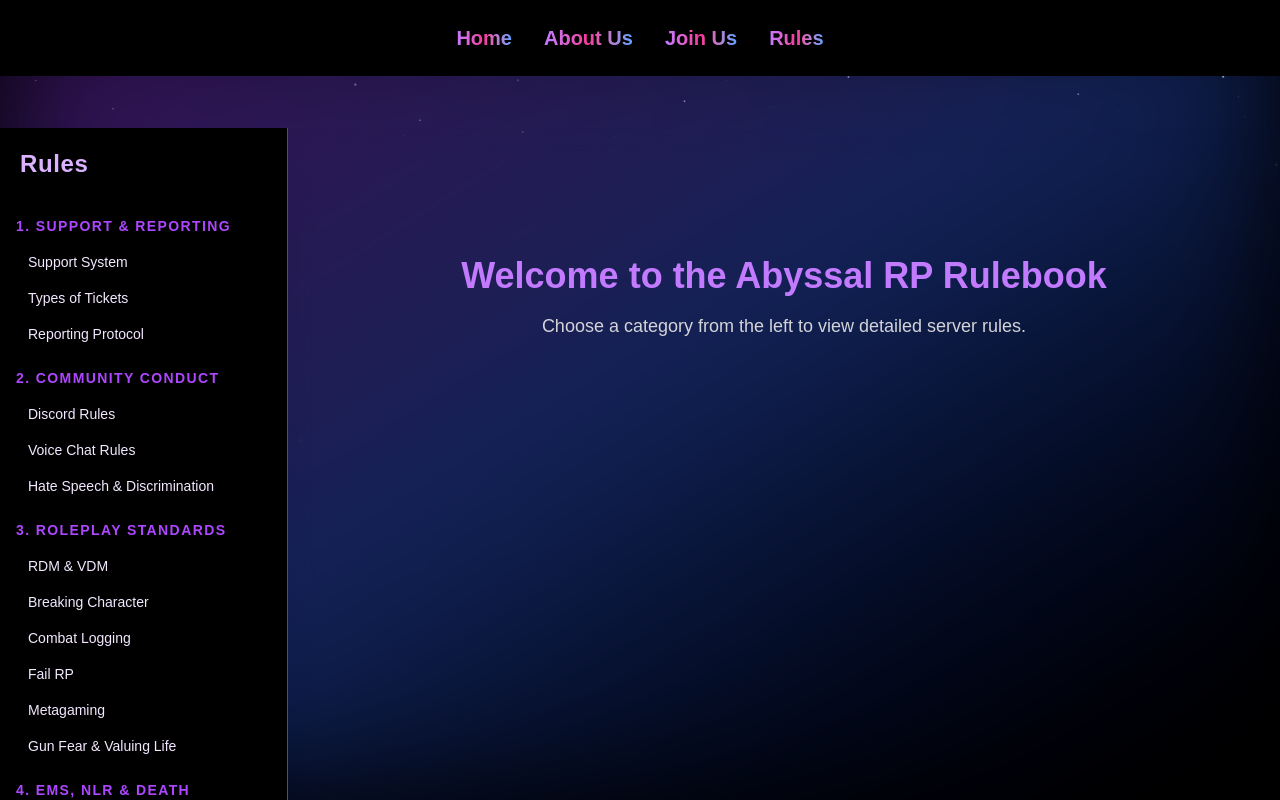
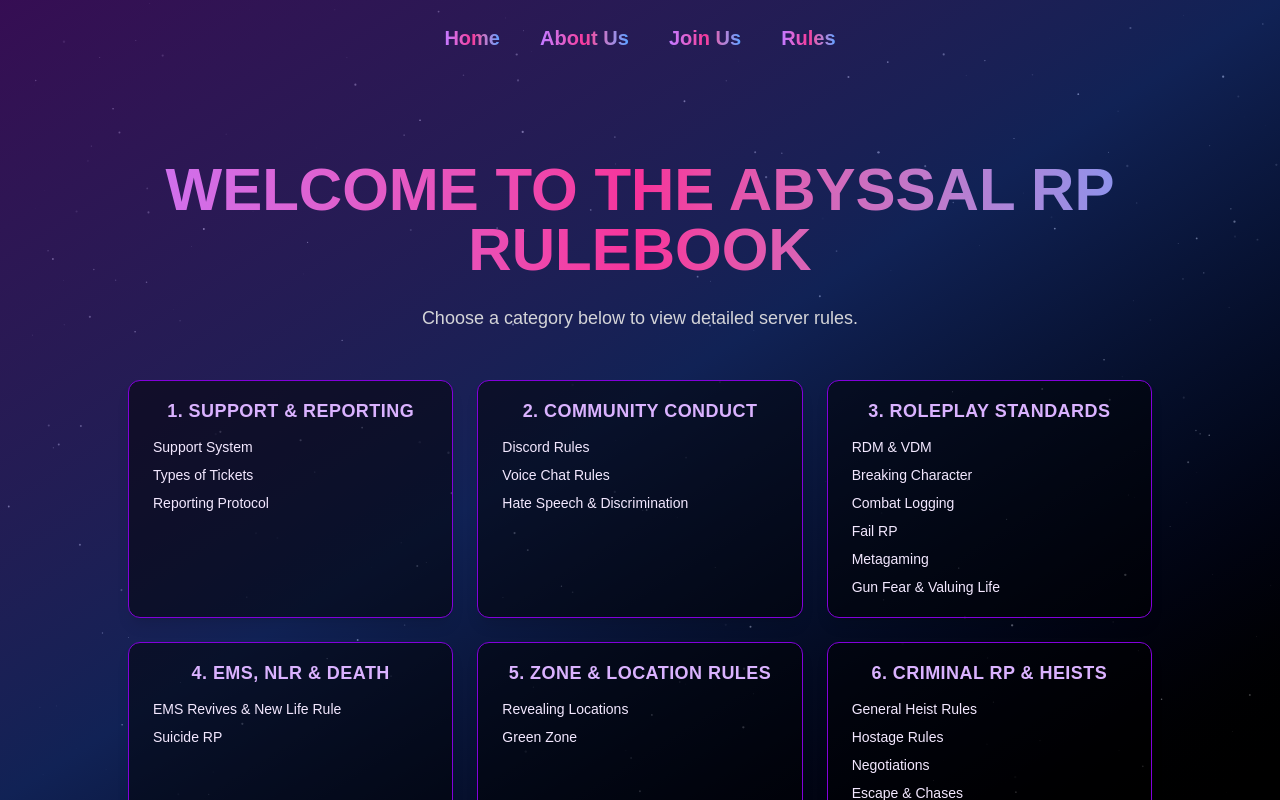
Before and after one commit to AbyssalRP/abyssalrp-nextjs, a Next.js app: page /rules in a window 1280 px wide. Shown: the top 800 px of the page. Built offline with nearby package versions, Linux system fonts and the light colour scheme.

Commit message:
Update rules.js to match Join Us page visuals and layout

```diff
--- a/pages/rules.js
+++ b/pages/rules.js
@@ -1,4 +1,4 @@
-import { useState, useEffect, useRef } from 'react';
+import { useEffect, useRef, useState } from 'react';
 import Link from 'next/link';
 
 const rules = [
@@ -63,55 +63,58 @@ export default function RulesPage() {
   return (
     <div className="relative w-full min-h-screen overflow-hidden bg-black">
       <canvas ref={canvasRef} className="fixed inset-0 z-0" />
-      <div className="fixed inset-0 z-10 bg-gradient-to-br from-purple-900 via-blue-900 to-black opacity-60 blur-3xl" />
+      <div className="fixed inset-0 z-10 bg-gradient-to-br from-purple-900 via-blue-900 to-black opacity-60" />
 
-      <nav className="absolute top-0 z-30 flex justify-center w-full py-6 space-x-8 text-xl font-semibold bg-black bg-opacity-40 backdrop-blur-md">
-        <Link href="/"><a className="text-transparent bg-clip-text bg-gradient-to-r from-purple-400 via-pink-500 to-blue-400 hover:opacity-80 transition-opacity">Home</a></Link>
-        <Link href="/about"><a className="text-transparent bg-clip-text bg-gradient-to-r from-purple-400 via-pink-500 to-blue-400 hover:opacity-80 transition-opacity">About Us</a></Link>
-        <Link href="/join"><a className="text-transparent bg-clip-text bg-gradient-to-r from-purple-400 via-pink-500 to-blue-400 hover:opacity-80 transition-opacity">Join Us</a></Link>
-        <Link href="/rules"><a className="text-transparent bg-clip-text bg-gradient-to-r from-purple-400 via-pink-500 to-blue-400 hover:opacity-80 transition-opacity">Rules</a></Link>
+      {/* Navigation */}
+      <nav className="absolute top-0 z-30 flex justify-center w-full py-6 space-x-10 text-xl font-semibold">
+        {['Home', 'About Us', 'Join Us', 'Rules'].map((text, i) => (
+          <Link key={i} href={`/${text === 'Home' ? '' : text.toLowerCase().replace(/ /g, '')}`}>
+            <a className="bg-gradient-to-r from-purple-400 via-pink-500 to-blue-400 text-transparent bg-clip-text hover:opacity-80 transition-opacity">
+              {text}
+            </a>
+          </Link>
+        ))}
       </nav>
 
-      <div className="relative z-20 flex w-full min-h-screen pt-32">
-        <aside className="w-72 bg-black bg-opacity-80 border-r border-purple-600 shadow-lg overflow-y-auto">
-          <div className="p-5 text-2xl font-bold tracking-wide text-purple-300">Rules</div>
-          <nav className="space-y-1 px-4 pb-8">
-            {rules.map((category, index) => (
-              <div key={index}>
-                <div className="text-sm text-purple-500 uppercase font-bold mt-4 mb-2 tracking-widest">
+      <div className="relative z-20 flex flex-col items-center justify-center min-h-screen pt-40 text-center px-4">
+        {activeSection ? (
+          <>
+            <h1 className="mb-6 text-6xl font-extrabold uppercase bg-gradient-to-r from-purple-400 via-pink-500 to-blue-400 text-transparent bg-clip-text">
+              {activeSection}
+            </h1>
+            <p className="text-lg text-zinc-300 max-w-3xl">
+              (This is placeholder content for <span className="text-purple-200 font-medium">{activeSection}</span>. Paste the full rule text here.)
+            </p>
+          </>
+        ) : (
+          <>
+            <h1 className="mb-6 text-6xl font-extrabold uppercase bg-gradient-to-r from-purple-400 via-pink-500 to-blue-400 text-transparent bg-clip-text">
+              Welcome to the Abyssal RP Rulebook
+            </h1>
+            <p className="text-lg text-zinc-300 max-w-2xl">
+              Choose a category below to view detailed server rules.
+            </p>
+          </>
+        )}
+
+        <div className="mt-12 grid grid-cols-1 sm:grid-cols-2 md:grid-cols-3 gap-6 max-w-5xl w-full">
+          {rules.map((category, idx) => (
+            <div key={idx} className="p-4 border border-purple-700 rounded-xl bg-black/50 hover:bg-black/70 transition shadow-lg">
+              <h2 className="text-lg font-bold text-purple-300 mb-2 uppercase tracking-wide">
                 {category.title}
-                </div>
-                {category.sections.map((section, sIndex) => (
+              </h2>
+              {category.sections.map((section, sIdx) => (
                 <button
-                    key={sIndex}
+                  key={sIdx}
                   onClick={() => setActiveSection(`${category.title} - ${section}`)}
-                    className="w-full text-left px-3 py-2 text-sm font-medium rounded-md hover:bg-purple-900/40 transition text-purple-100"
+                  className="block w-full text-left px-2 py-1 text-sm text-purple-100 hover:text-white hover:bg-purple-800/40 rounded"
                 >
                   {section}
                 </button>
               ))}
             </div>
           ))}
-          </nav>
-        </aside>
-
-        <main className="flex-1 px-8 pt-12 overflow-y-auto backdrop-blur-md text-white">
-          {activeSection ? (
-            <div className="max-w-4xl mx-auto">
-              <h2 className="text-5xl font-bold text-transparent bg-gradient-to-r from-purple-400 via-pink-500 to-blue-400 bg-clip-text mb-6 drop-shadow">
-                {activeSection}
-              </h2>
-              <p className="text-lg leading-relaxed text-zinc-200/90">
-                (This is placeholder content for <span className="text-purple-300 font-semibold">{activeSection}</span>. Paste the full rule text here.)
-              </p>
         </div>
-          ) : (
-            <div className="max-w-3xl mx-auto text-center mt-20">
-              <h1 className="text-4xl font-bold text-purple-400 mb-4">Welcome to the Abyssal RP Rulebook</h1>
-              <p className="text-lg text-zinc-300">Choose a category from the left to view detailed server rules.</p>
-            </div>
-          )}
-        </main>
       </div>
 
       <footer className="relative z-20 w-full py-4 text-center text-sm text-white bg-black bg-opacity-60">
```
Lines whose indentation alone changed are shown as unchanged.
